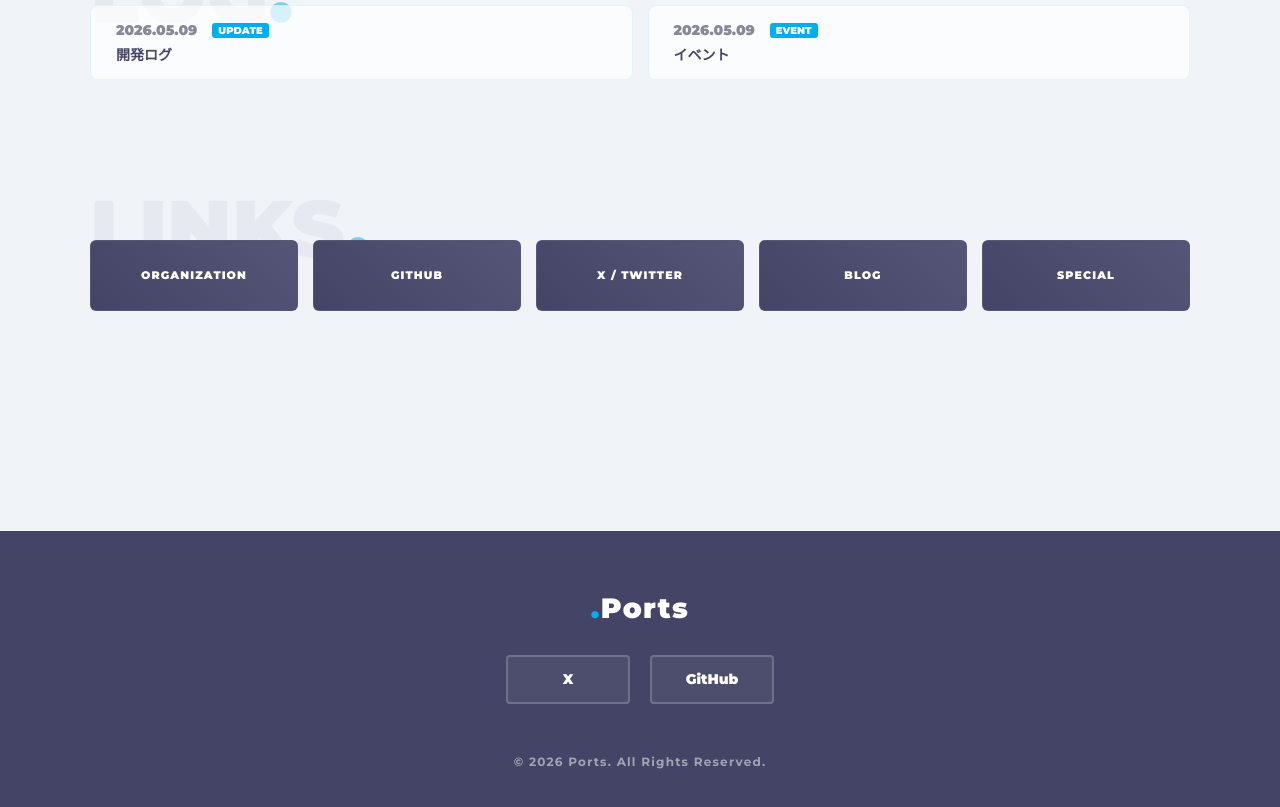
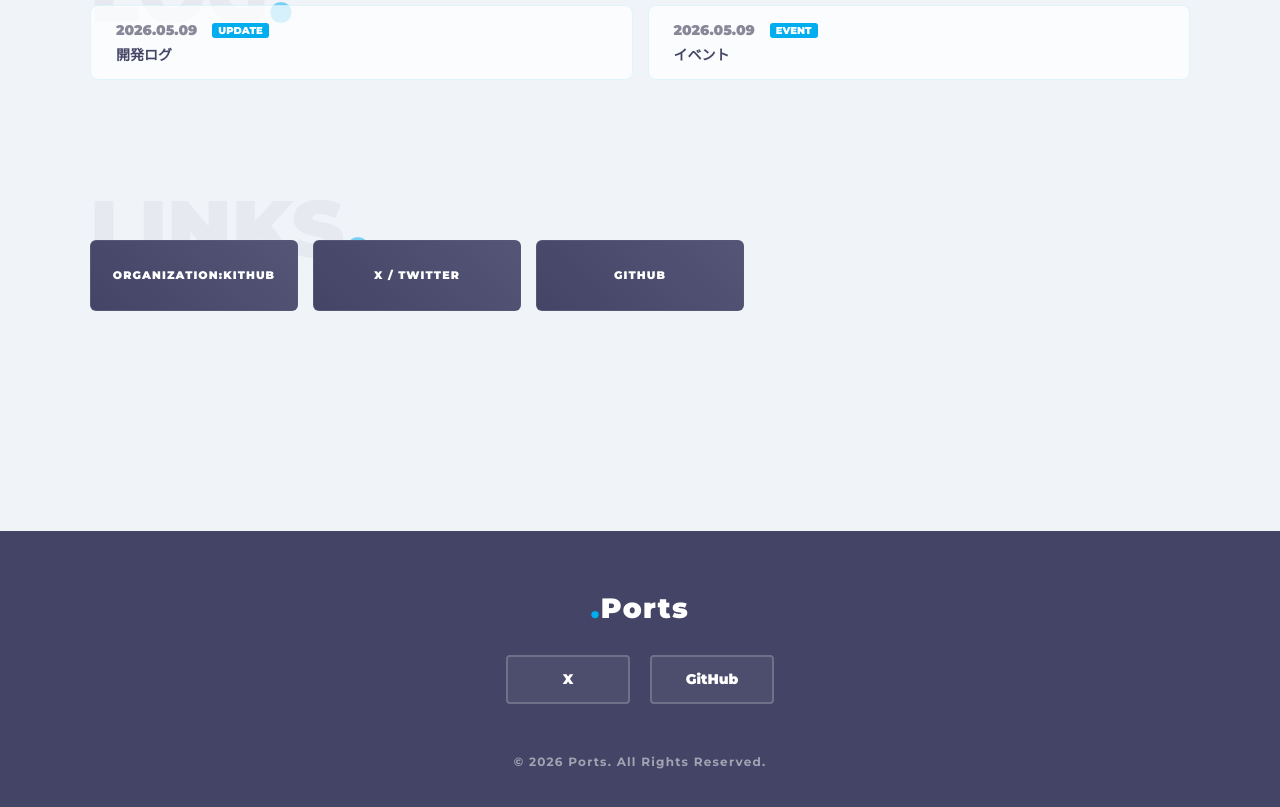
Before and after one commit to STsou-gra/Ports, a Vue app: page / in a window 1280 px wide. Shown: the part 1654-2461 px from the top of the page. Built offline with nearby package versions, Linux system fonts and the light colour scheme.

Commit message:
仮の形

```diff
--- a/src/data/log.ts
+++ b/src/data/log.ts
@@ -24,6 +24,8 @@ public void Update(){
     Debug.Log("Hello Portfolio!");
 }
 \`\`\`
+
+現在はこれまでの開発物・実績の掲載中です。
 `,
     tag: 'UPDATE',
   },
@@ -32,7 +34,7 @@ public void Update(){
     date: '2026.05.09',
     title: `イベント`,
     desc: 'ハッカソンなど。',
-    article: '',
+    article: '今後追加予定',
     tag: 'EVENT',
   },
 ]
--- a/src/data/works.ts
+++ b/src/data/works.ts
@@ -21,6 +21,7 @@ export const allWorks: Project[] = [
     desc: 'パンパカパーン！ポートフォリオサイトが作成されました！',
     article: `
 ポートフォリオサイトへようこそ！ここでは個人開発物や参加したハッカソンなどで作成した物を載せていきます。
+現在はこれまでの開発物・実績の掲載中です。
 ### テスト
 - Markdown表示機能
 - Prism.jsによるシンタックスハイライト
--- a/src/views/HomeView.vue
+++ b/src/views/HomeView.vue
@@ -81,28 +81,17 @@ const simpleProfile =
         <h2 class="section-title-en">LINKS<span>.</span></h2>
 
         <div class="mini-banner-grid">
-          <a href="https://example.com/1" target="_blank" class="mini-banner">
-            <div class="banner-img-placeholder">ORGANIZATION</div>
+          <a href="https://kithub.jp/" target="_blank" class="mini-banner">
+            <div class="banner-img-placeholder">ORGANIZATION:KITHUB</div>
             <div class="banner-hover-effect"></div>
           </a>
 
-          <a href="https://github.com/" target="_blank" class="mini-banner">
-            <div class="banner-img-placeholder">GITHUB</div>
-            <div class="banner-hover-effect"></div>
-          </a>
-
-          <a href="https://twitter.com/" target="_blank" class="mini-banner">
+          <a href="https://twitter.com/Nx8eJTVynaQ0LFz" target="_blank" class="mini-banner">
             <div class="banner-img-placeholder">X / TWITTER</div>
             <div class="banner-hover-effect"></div>
           </a>
-
-          <a href="https://note.com/" target="_blank" class="mini-banner">
-            <div class="banner-img-placeholder">BLOG</div>
-            <div class="banner-hover-effect"></div>
-          </a>
-
-          <a href="https://example.com/5" target="_blank" class="mini-banner">
-            <div class="banner-img-placeholder">SPECIAL</div>
+          <a href="https://github.com/STsou-gra" target="_blank" class="mini-banner">
+            <div class="banner-img-placeholder">GITHUB</div>
             <div class="banner-hover-effect"></div>
           </a>
         </div>
```
